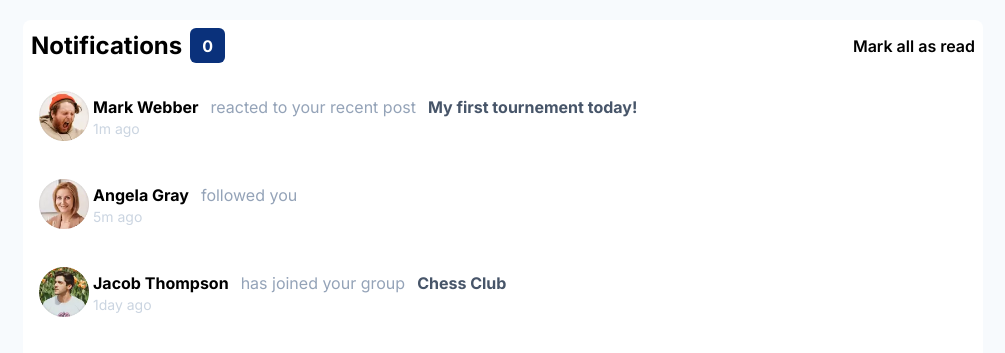
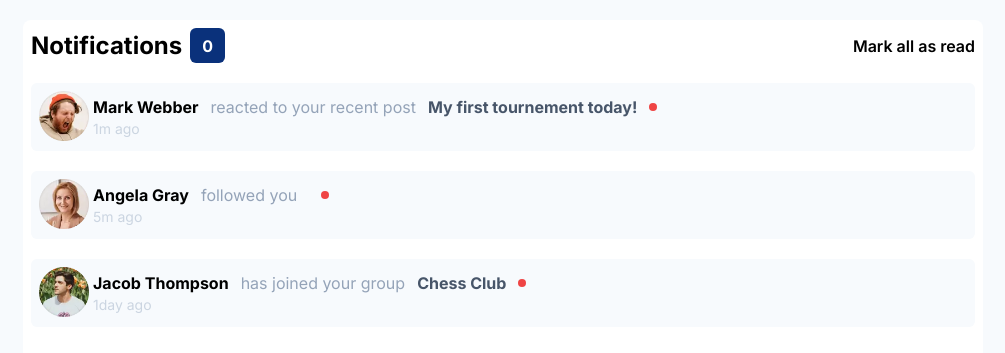
Before and after one commit to muhammetsalihaslan/notificationpage, a Next.js app: page / in a window 1280 px wide. Shown: the top 353 px of the page, without its empty margins (137-1142 px from the left). Built offline with nearby package versions, Linux system fonts and the light colour scheme.

Commit message:
active notification

```diff
--- a/assets/data/project.json
+++ b/assets/data/project.json
@@ -7,7 +7,8 @@
 		"where": "My first tournement today!",
 		"time": "1m ago",
 		"comment": "",
-        "material":""
+        "material":"",
+		"completed": true
 	},
 	{
 		"id": 2,
@@ -17,7 +18,8 @@
 		"where": "",
 		"time": "5m ago",
 		"comment": "",
-        "material":""
+        "material":"",
+		"completed": true
 	},
 	{
 		"id": 3,
@@ -27,7 +29,8 @@
 		"where": "Chess Club",
 		"time": "1day ago",
 		"comment": "",
-        "material":""
+        "material":"",
+		"completed":true
 	},
 	{
 		"id": 4,
@@ -37,7 +40,8 @@
 		"where": "",
 		"time": "5days ago",
 		"comment": "Hello, thanks for setting up the Chess Club. I've been a member for a few weeks now and I'm already having lots of fun and improving my game",
-        "material":""
+        "material":"",
+		"completed":false
 	},
 	{
 		"id": 5,
@@ -47,7 +51,8 @@
 		"where": "",
 		"time": "1week ago",
 		"comment": "",
-        "material": "/images/image-chess.webp"
+        "material": "/images/image-chess.webp",
+		"completed":false
 	},
     {
         "id": 6,
@@ -57,7 +62,8 @@
         "where": "5 end-game strategies to increase your win rate",
         "time": "2weeks ago",
         "comment": "",
-        "material":""
+        "material":"",
+		"completed":false
 
     },
     {
@@ -68,6 +74,7 @@
         "where": "Chess Club",
         "time": "2weeks ago",
         "comment": "",
-        "material":""
+        "material":"",
+		"completed":false
     }
 ]
--- a/components/hero.jsx
+++ b/components/hero.jsx
@@ -1,11 +1,9 @@
 import React from "react";
-import Header from "./header";
 import MessagePart from "./messagePart";
 
 const Hero = () => {
   return (
     <div className="w-full p-2">
-      <Header />
       <MessagePart />
     </div>
   );
--- a/components/messagePart.jsx
+++ b/components/messagePart.jsx
@@ -6,8 +6,28 @@ import ProjectData from "/assets/data/project.json";
 const MessagePart = () => {
   return (
     <div>
+      <div className="flex justify-between w-full">
+        <div className="flex gap-x-2 justify-center items-center">
+          <h1 className="text-2xl font-bold">Notifications</h1>
+          <div className="w-[35px] h-[35px] bg-[#0A317B] text-white flex justify-center items-center rounded-md font-bold">
+            0
+          </div>
+        </div>
+        <div className="flex justify-center items-center font-semibold">
+          <h1 className="hover:text-[#0A317B] cursor-pointer">
+            Mark all as read
+          </h1>
+        </div>
+      </div>
       {ProjectData.map((project) => (
-        <div key={project.id}>
+        <div
+          key={project.id}
+          className={
+            project.completed
+              ? "border border-none bg-[#F7FAFD] rounded-md cursor-pointer"
+              : ""
+          }
+        >
           <div className="p-2 flex mt-5 justify-between  ">
             <div className="flex">
               <div>
@@ -24,6 +44,11 @@ const MessagePart = () => {
                   <p className="font-bold text-slate-600 hover:text-[#0A317B] cursor-pointer ">
                     {project.where}
                   </p>
+                  {project.completed ? (
+                    <div className="w-2 h-2 mt-2 bg-red-500 rounded-full"></div>
+                  ) : (
+                    ""
+                  )}
                 </div>
                 <div className="text-sm text-slate-300 cursor-default">
                   {project.time}
```
